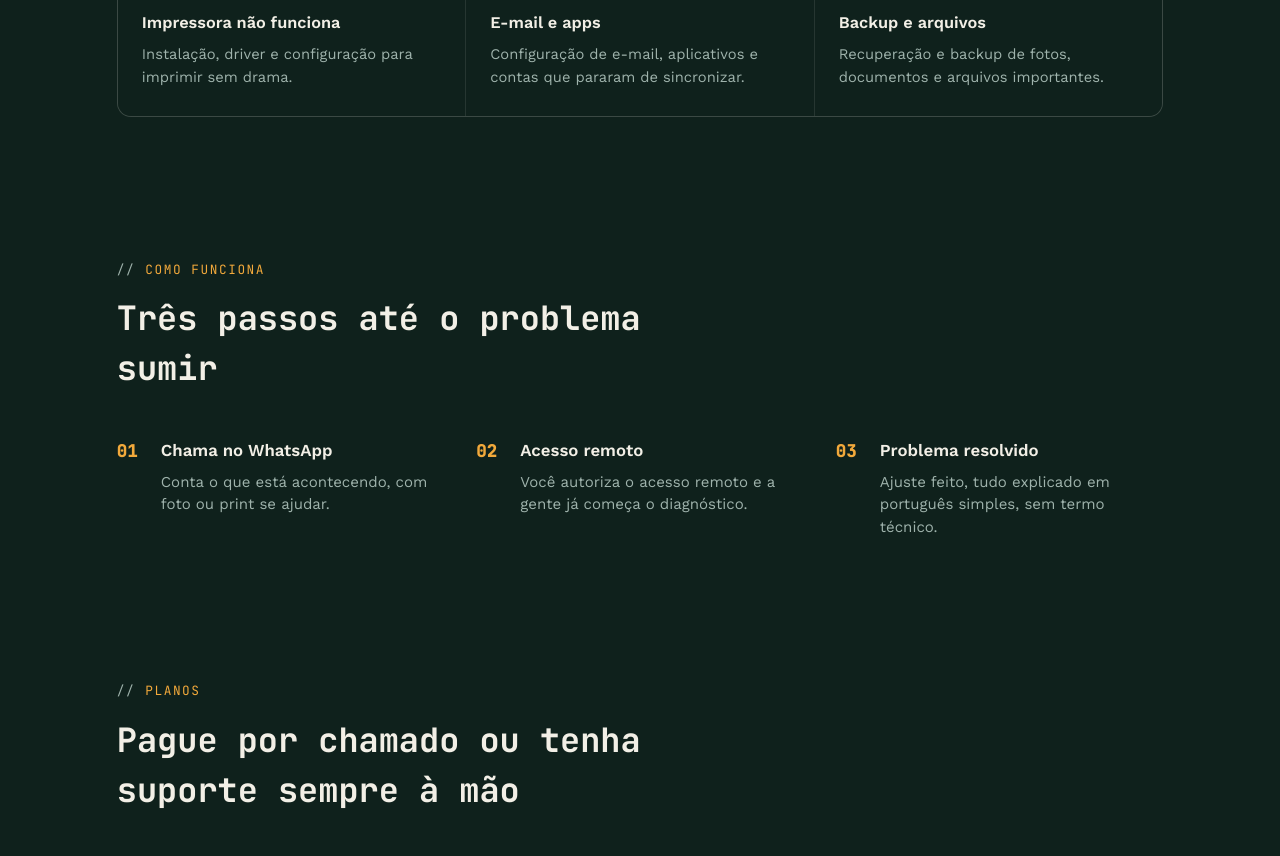
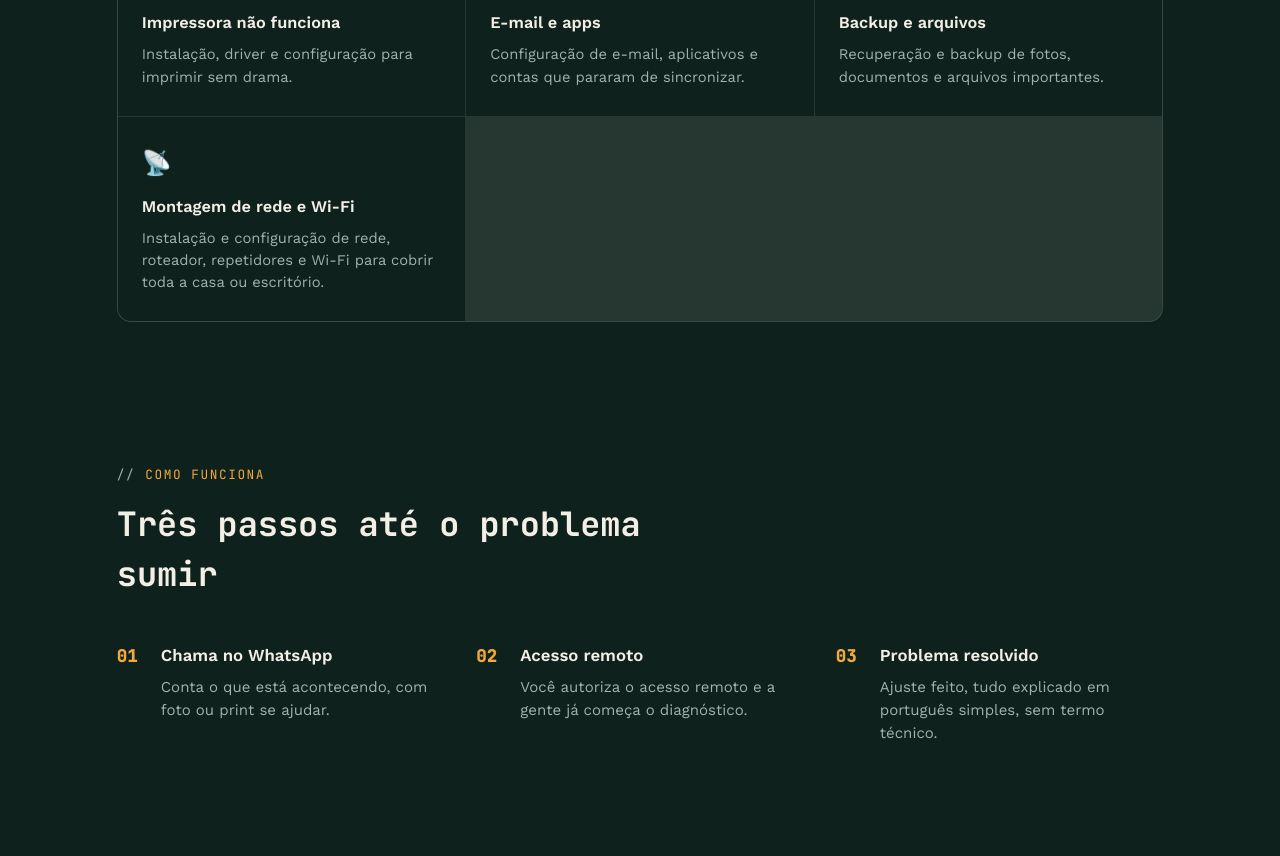
Before and after one commit to tcvianatech-png/sos-ti-site, a plain HTML site: page index.html in a window 1280 px wide. Shown: the part 1268-2124 px from the top of the page. Drawn offline with nearby package versions, Linux system fonts and the light colour scheme.

Commit message:
Add files via upload

```diff
--- a/index.html
+++ b/index.html
@@ -349,6 +349,7 @@
     <div class="problem-card"><span class="icon">🖨️</span><h3>Impressora não funciona</h3><p>Instalação, driver e configuração para imprimir sem drama.</p></div>
     <div class="problem-card"><span class="icon">📧</span><h3>E-mail e apps</h3><p>Configuração de e-mail, aplicativos e contas que pararam de sincronizar.</p></div>
     <div class="problem-card"><span class="icon">💾</span><h3>Backup e arquivos</h3><p>Recuperação e backup de fotos, documentos e arquivos importantes.</p></div>
+    <div class="problem-card"><span class="icon">📡</span><h3>Montagem de rede e Wi-Fi</h3><p>Instalação e configuração de rede, roteador, repetidores e Wi-Fi para cobrir toda a casa ou escritório.</p></div>
   </div>
 </section>
 
```
